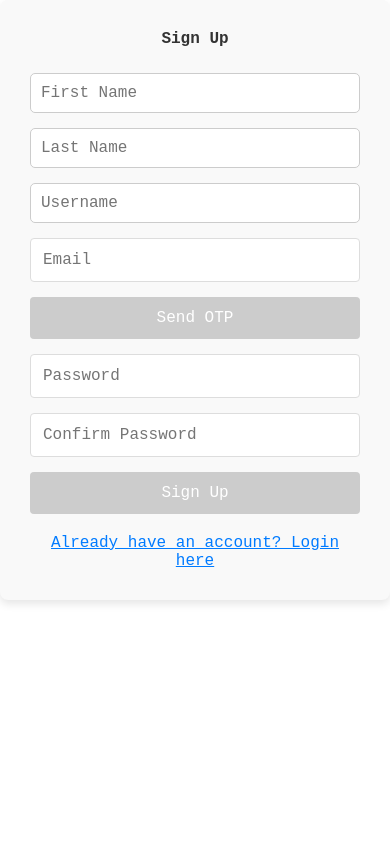
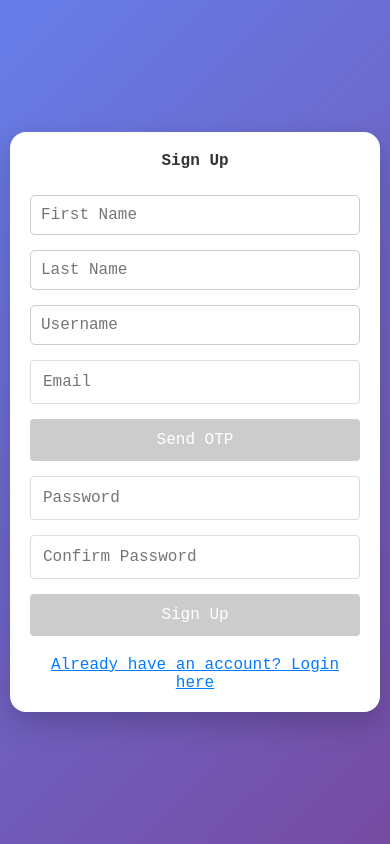
Before and after one commit to shubhamchikane99/journalApplicationFrontend, a React (Create React App) app: page /signup in a window 390 px wide. Built offline with nearby package versions, Linux system fonts and the light colour scheme.

Commit message:
UI Wise changes

```diff
--- a/src/pages/ChatWindow.js
+++ b/src/pages/ChatWindow.js
@@ -833,6 +833,18 @@ const ChatWindow = ({
   const canShowLocation =
     currentUser.isAdmin === 1 || (hasActivePlan && count <= 5);
 
+  const scrollToBottom = () => {
+    messagesEndRef.current?.scrollIntoView({ behavior: "smooth" });
+  };
+
+  useEffect(() => {
+    scrollToBottom();
+  }, [messages]); // fires every time messages array changes
+
+  useEffect(() => {
+    scrollToBottom();
+  }, [streamingMessage]);
+
   return (
     <div
       className="chat-window"
--- a/src/pages/LoginForm.js
+++ b/src/pages/LoginForm.js
@@ -69,9 +69,11 @@ const LoginForm = () => {
   };
 
   return (
+    <div className="login-page">
       <div className="login-container">
         {loading && <Loader />}
         <h2>Login</h2>
+
         <div className="login-form">
           <input
             type="text"
@@ -82,6 +84,7 @@ const LoginForm = () => {
             className="login-input"
             disabled={loading}
           />
+
           <input
             type="password"
             placeholder="Password"
@@ -91,6 +94,7 @@ const LoginForm = () => {
             className="login-input"
             disabled={loading}
           />
+
           <button
             onClick={handleLogin}
             className="login-button"
@@ -98,10 +102,13 @@ const LoginForm = () => {
           >
             Login
           </button>
+
           {error && <p className="error-message">{error}</p>}
+
           <p onClick={() => navigate("/signup")} className="signup-link">
             Don't have an account? Sign Up here
           </p>
+        </div>
       </div>
     </div>
   );
--- a/src/pages/SignUpForm.js
+++ b/src/pages/SignUpForm.js
@@ -190,10 +190,15 @@ const SignUpForm = () => {
     validateEmailFormat(email);
 
   return (
+    <div className="signup-page">
+      {" "}
+      {/* ✅ NEW WRAPPER */}
       <div className="container">
         {loading && <Loader />}
         <h2>Sign Up</h2>
+
         {error && <p className="error">{error}</p>}
+
         <form onSubmit={handleSubmit}>
           <input
             type="text"
@@ -202,6 +207,7 @@ const SignUpForm = () => {
             onChange={(e) => setFirstName(e.target.value)}
             required
           />
+
           <input
             type="text"
             placeholder="Last Name"
@@ -209,6 +215,7 @@ const SignUpForm = () => {
             onChange={(e) => setLastName(e.target.value)}
             required
           />
+
           <input
             type="text"
             placeholder="Username"
@@ -216,7 +223,9 @@ const SignUpForm = () => {
             onChange={(e) => setUsername(e.target.value)}
             required
           />
+
           {usernameError && <p className="error">{usernameError}</p>}
+
           <input
             type="email"
             placeholder="Email"
@@ -224,7 +233,9 @@ const SignUpForm = () => {
             onChange={(e) => setEmail(e.target.value)}
             required
           />
+
           {emailError && <p className="error">{emailError}</p>}
+
           {isOtpSent && (
             <>
               <input
@@ -243,6 +254,7 @@ const SignUpForm = () => {
               </button>
             </>
           )}
+
           {!isOtpSent && (
             <button
               type="button"
@@ -252,6 +264,7 @@ const SignUpForm = () => {
               {otpLoading ? "Sending..." : "Send OTP"}
             </button>
           )}
+
           <input
             type="password"
             placeholder="Password"
@@ -259,6 +272,7 @@ const SignUpForm = () => {
             onChange={(e) => setPassword(e.target.value)}
             required
           />
+
           <input
             type="password"
             placeholder="Confirm Password"
@@ -266,13 +280,16 @@ const SignUpForm = () => {
             onChange={(e) => setConfirmPassword(e.target.value)}
             required
           />
+
           <button type="submit" disabled={loading || !isOtpVerified}>
             {loading ? "Signing Up..." : "Sign Up"}
           </button>
         </form>
+
         <p onClick={() => navigate("/")} className="signup-link">
           Already have an account? Login here
         </p>
+      </div>
     </div>
   );
 };
--- a/src/styles/SignUpForm.css
+++ b/src/styles/SignUpForm.css
@@ -109,3 +109,31 @@ p.error {
 .signup-link:hover {
   text-decoration: underline;
 }
+
+/* Page wrapper (ONLY signup page) */
+.signup-page {
+  min-height: 100vh;
+  display: flex;
+  justify-content: center;
+  align-items: center;
+
+  background: linear-gradient(135deg, #667eea, #764ba2);
+}
+
+/* Your existing container becomes card */
+.container {
+  width: 100%;
+  max-width: 420px;
+  padding: 30px;
+  background: #fff;
+  border-radius: 16px;
+  box-shadow: 0 12px 30px rgba(0, 0, 0, 0.2);
+}
+
+/* Mobile responsive */
+@media (max-width: 480px) {
+  .container {
+    margin: 10px;
+    padding: 20px;
+  }
+}
--- a/src/styles/loginFromStyle.css
+++ b/src/styles/loginFromStyle.css
@@ -115,3 +115,24 @@ h2 {
   border-radius: 8px;
   margin-top: 20px;
 }
+
+/* Full page wrapper (ONLY this page) */
+.login-page {
+  min-height: 100vh;
+  display: flex;
+  justify-content: center;
+  align-items: center;
+
+  /* Background only for login page */
+  background: linear-gradient(135deg, #667eea, #764ba2);
+}
+
+/* Keep your container same */
+.login-container {
+  width: 100%;
+  max-width: 380px;
+  padding: 30px 25px;
+  background: #fff;
+  border-radius: 16px;
+  box-shadow: 0 12px 30px rgba(0, 0, 0, 0.2);
+}
```
Lines whose indentation alone changed are shown as unchanged.
